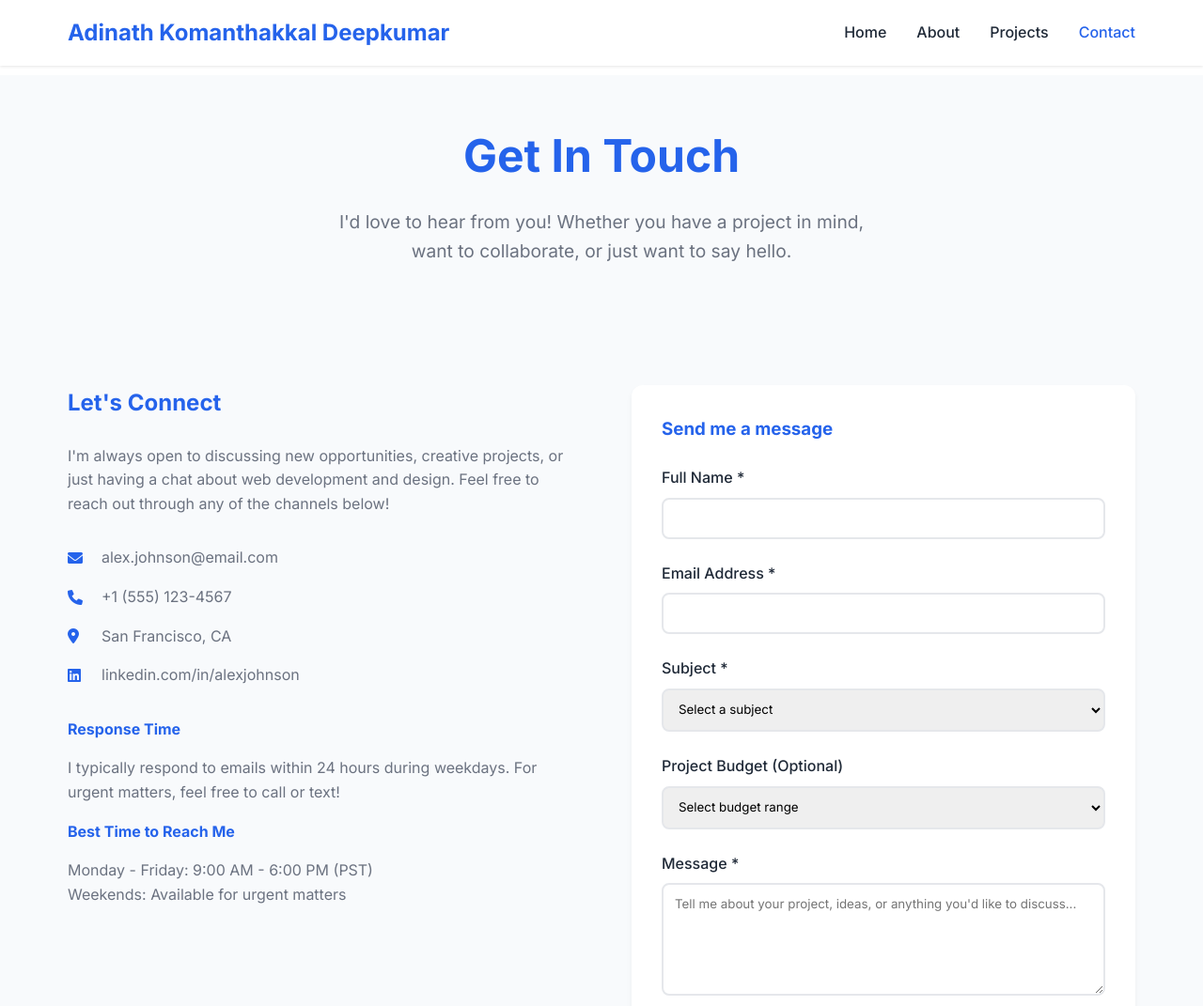
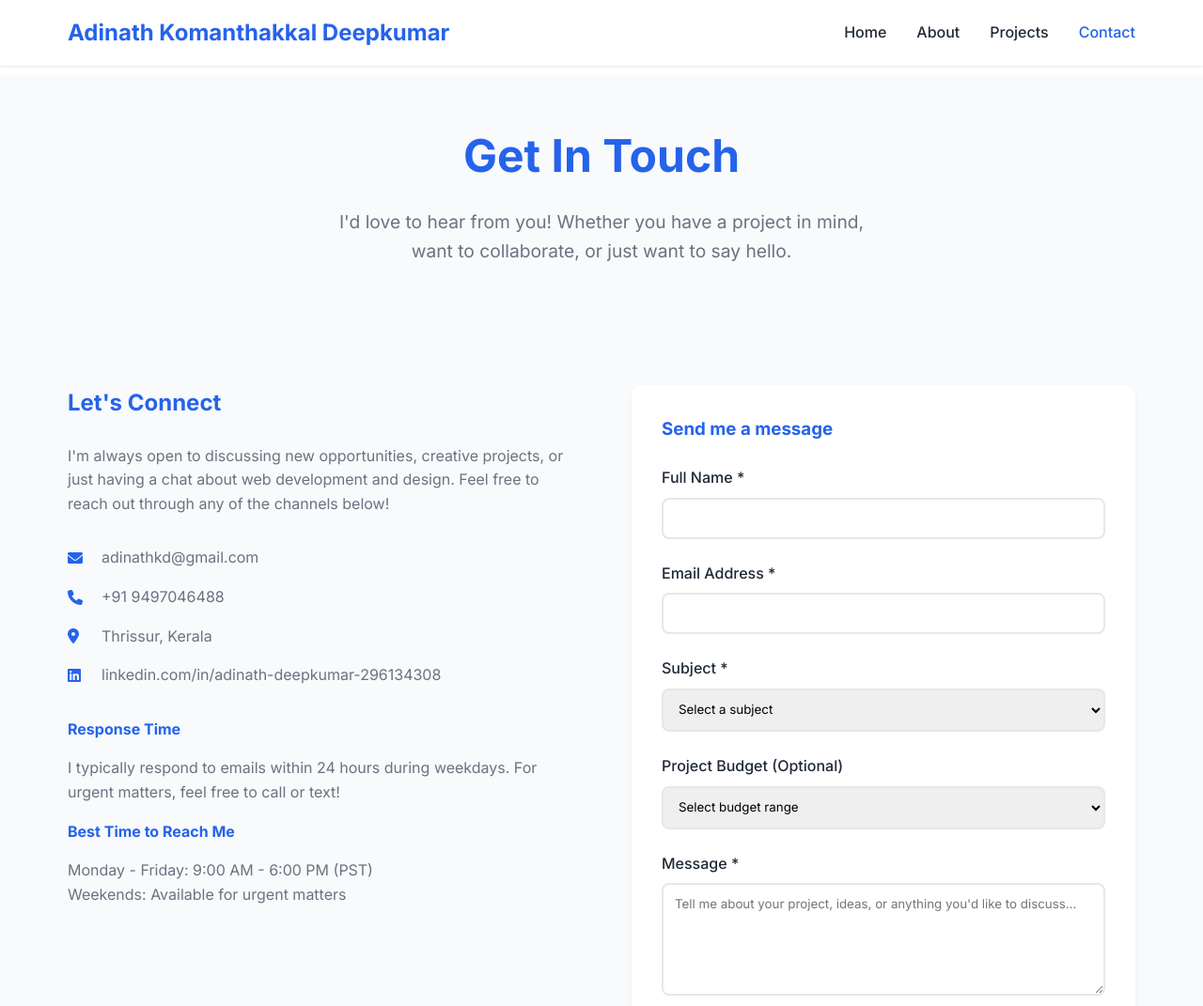
Before and after one commit to akd015/Personal-Portfolio-Test, a plain HTML site: page contact.html in a window 1280 px wide. Shown: the top 1071 px of the page at 94% size. Drawn offline with Linux system fonts and the light colour scheme.

Commit message:
Update contact.html

```diff
--- a/contact.html
+++ b/contact.html
@@ -42,19 +42,19 @@
                         <div class="contact-details">
                             <div class="contact-item">
                                 <i class="fas fa-envelope"></i>
-                                <span>alex.johnson@email.com</span>
+                                <span>adinathkd@gmail.com</span>
                             </div>
                             <div class="contact-item">
                                 <i class="fas fa-phone"></i>
-                                <span>+1 (555) 123-4567</span>
+                                <span>+91 9497046488</span>
                             </div>
                             <div class="contact-item">
                                 <i class="fas fa-map-marker-alt"></i>
-                                <span>San Francisco, CA</span>
+                                <span>Thrissur, Kerala</span>
                             </div>
                             <div class="contact-item">
                                 <i class="fab fa-linkedin"></i>
-                                <span>linkedin.com/in/alexjohnson</span>
+                                <span>linkedin.com/in/adinath-deepkumar-296134308</span>
                             </div>
                         </div>
 
@@ -202,10 +202,10 @@
             <div class="footer-content">
                 <a href="index.html" class="logo">Adinath Komanthakkal Deepkumar</a>
                 <div class="social-links">
-                    <a href="#" aria-label="LinkedIn">
+                    <a href="linkedin.com/in/adinath-deepkumar-296134308" aria-label="LinkedIn">
                         <i class="fab fa-linkedin-in"></i>
                     </a>
-                    <a href="#" aria-label="GitHub">
+                    <a href="github.com/akd015" aria-label="GitHub">
                         <i class="fab fa-github"></i>
                     </a>
                     <a href="#" aria-label="Twitter">
```
